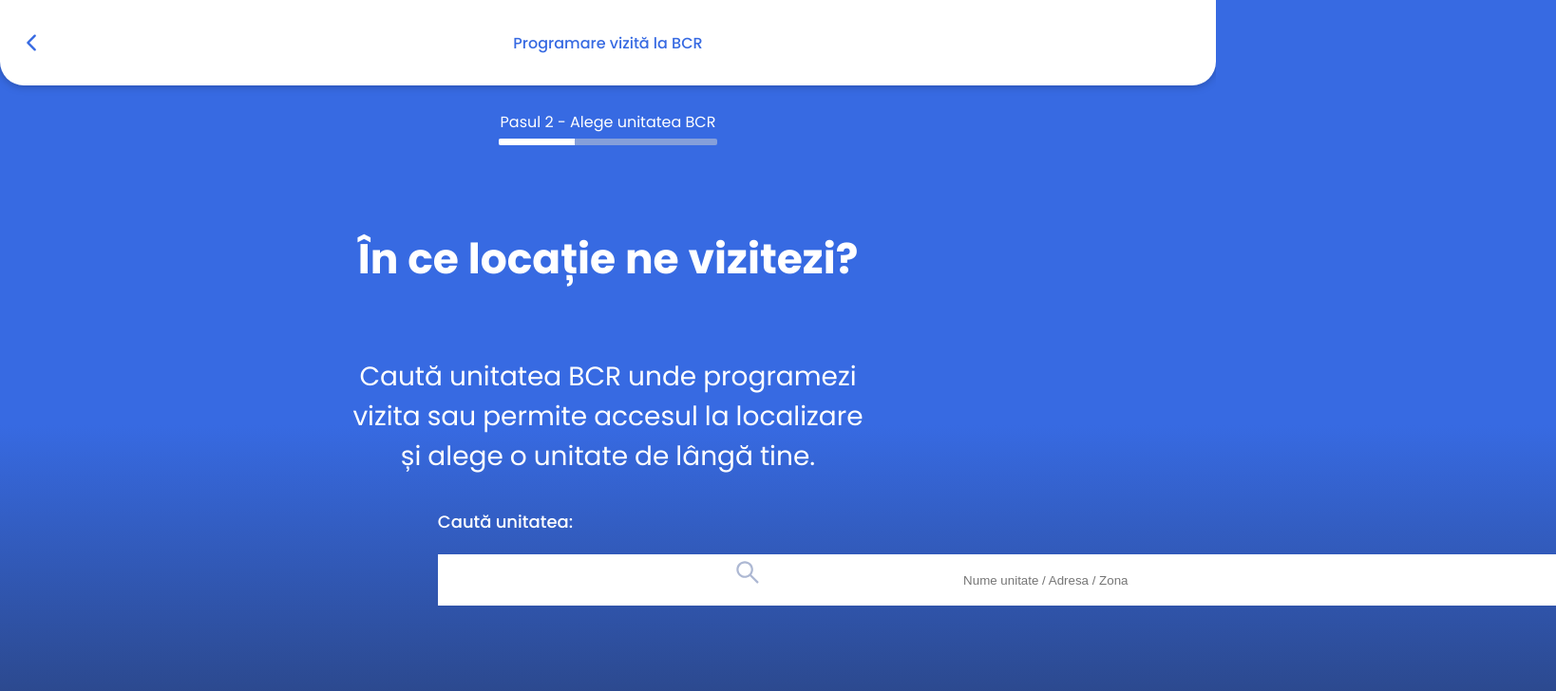
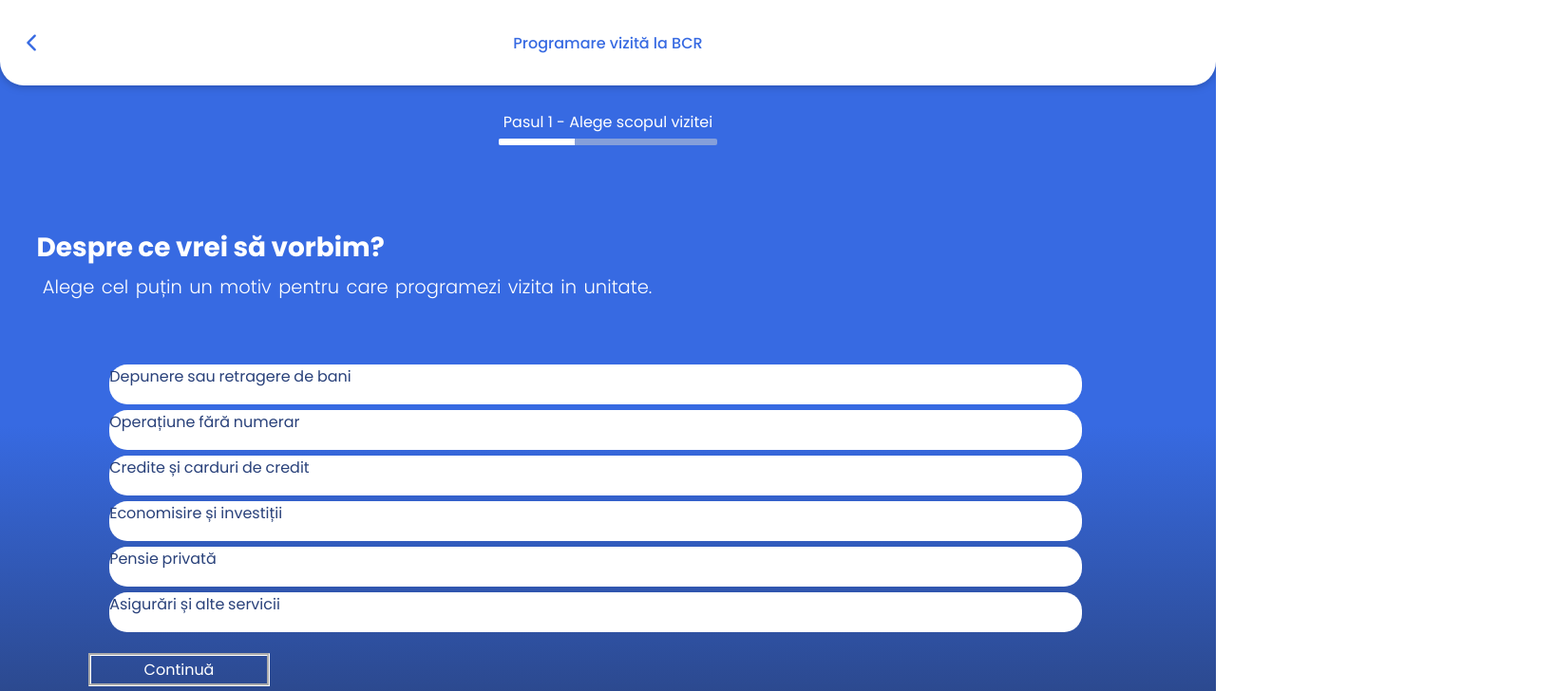
Before and after one commit to andreiv03/bcr-scheduling-page, a Next.js app: page / in a window 1280 px wide. Shown: the top 728 px of the page at 95% size, 1638 px wide, since content can reach past the window. Built offline with nearby package versions, Linux system fonts and the light colour scheme.

Commit message:
Desktop First Step version of the FrontEnd

```diff
--- /dev/null
+++ b/components/center-text-step1.tsx
@@ -0,0 +1,14 @@
+import styles from "styles/components/center-text.module.scss";
+
+const CenterTextStep1: React.FC = () => {
+  return (
+    <main className={styles["title-message"]}>
+      <p className={styles["header-step1"]}>Despre ce vrei să vorbim?</p>
+      <p className={styles["header-description-step1"]}>
+      Alege cel puțin un motiv pentru care programezi vizita in unitate.
+      </p>
+    </main>
+  );
+};
+
+export default CenterTextStep1;
--- /dev/null
+++ b/components/option-step1.tsx
@@ -0,0 +1,30 @@
+import styles from "styles/components/options-step1.module.scss";
+
+const OptionStep1: React.FC = () => {
+    const tabs =["Depunere sau retragere de bani","Operațiune fără numerar","Credite și carduri de credit","Economisire și investiții","Pensie privată","Asigurări și alte servicii"]
+  return (
+    <main className={styles["title-message"]}>
+        <div className={styles["padding"]}>
+       <h3 className={styles["option"]}>{tabs[0]}</h3>
+       </div>
+       <div className={styles["padding"]}>
+       <h3 className={styles["option1"]}>{tabs[1]}</h3>
+       </div>
+       <div className={styles["padding"]}>
+       <h3 className={styles["option2"]}>{tabs[2]}</h3>
+       </div>
+       <div className={styles["padding"]}>
+       <h3 className={styles["option3"]}>{tabs[3]}</h3>
+       </div>
+       <div className={styles["padding"]}>
+       <h3 className={styles["option4"]}>{tabs[4]}</h3>
+       </div>
+       <div className={styles["padding"]}>
+       <h3 className={styles["option5"]}>{tabs[5]}</h3>
+       </div>
+       <button type="submit" className={styles["smart-button"]}>Continuă</button>
+    </main>
+  );
+};
+
+export default OptionStep1;
--- a/components/searchbar.tsx
+++ b/components/searchbar.tsx
@@ -7,31 +7,22 @@
   function show(e: React.ChangeEvent<HTMLInputElement>) {
     console.log(value);
     setValue(e!.target!.value);
-    setPosition(true);
     console.log(position)
   }
   return (
-    <main className={styles["title-message"]}>
-     <p className={styles["search-bar"]}>Caută unitatea:</p>
-     { position ?<div className={styles["input-bar"]}>
-        <input
-          className={styles["input-type"]}
+    <main className={styles["title-message"]} >
+      <p className={position ? styles["search-bar-moved"]:styles["search-bar"]}>Caută unitatea:</p>
+      <div className={position ? styles["input-bar-moved"] : styles["input-bar"]}>
+         <input
+          className={styles["input-type-mpve"]}
           placeholder="Nume unitate / Adresa / Zona"
           type="text"
           value={value}
           onChange={show}
+          onClick={() => setPosition(true)}
         />
-      </div> :<div className={styles["input-bar"]}>
-        <input
-          className={styles["input-type"]}
-          placeholder="Nume unitate / Adresa / Zona"
-          type="text"
-          value={value}
-          onChange={show}
-        />
-      </div>}
-<AiOutlineSearch className={styles["search-loop"]}/>
-    </main>
+      </div>
+      <AiOutlineSearch className={position ? styles["search-loop-moved"] : styles["search-loop"]}/></main>
   );
 };
 
--- /dev/null
+++ b/components/step1.tsx
@@ -0,0 +1,12 @@
+import styles from "styles/components/step-2.module.scss";
+
+const Step2: React.FC = () => {
+  return (
+    <main className={styles["title-message"]}>
+      <p className={styles["step-2"]}>Pasul 1 - Alege scopul vizitei</p>
+      <div className={styles["step-bar"]} />
+    </main>
+  );
+};
+
+export default Step2;
--- a/pages/index.tsx
+++ b/pages/index.tsx
@@ -3,16 +3,22 @@
 import PageHeader from "components/page-header";
 import SearchBar from "components/searchbar";
 import Step2 from "components/step2";
+import Step1 from "components/step1";
 import styles from "styles/pages/home.module.scss";
+import CenterTextStep1 from "components/center-text-step1";
+import OptionStep1 from "components/option-step1";
 
 const Home = () => {
   return (
     <div className={styles["page"]}>
       <PageHeader />
-      <Step2 />
-      <CenterText />
-      <SearchBar />
-      <FooterLogo/>
+      {/*<Step2 />*/}
+      <Step1/>
+      {/*<CenterText />*/}
+      <CenterTextStep1/>
+      <OptionStep1/>
+      {/*<SearchBar />
+      <FooterLogo/>*/}
     </div>
   );
 };
--- a/styles/components/center-text.module.scss
+++ b/styles/components/center-text.module.scss
@@ -1,7 +1,7 @@
 .title-message {
 
 
-    .header,.header-description {
+    .header,.header-description,.header-step1,.header-description-step1 {
 
 color: white;
 position: absolute;
@@ -16,13 +16,27 @@
 word-spacing: -0.5px;
 }
 
-    .header-description {
+    .header-description,.header-description-step1 {
 top:calc(48%);
 font-weight: 300;
 width: 90%;
 left: 51%;
 font-size: 18px;
     }
+
+.header-step1{
+    top:calc(30%);
+    width:94%;
+    left:50%;
+}
+.header-description-step1{
+    top:calc(36%);
+    width:95%;
+    left:51%;
+    word-spacing: 2px;
+    font-size: 19.5px;
+    font-weight: 300;
+}
 @media only screen and (min-width:778px){
         .header{
     width: 100%;
--- /dev/null
+++ b/styles/components/options-step1.module.scss
@@ -0,0 +1,59 @@
+
+
+.padding{
+
+
+    .option,.option1,.option2,.option3,.option4,.option5{
+
+        background-color: rgba($color: white, $alpha: 1);
+    height: 42px;
+    position: absolute;
+
+    display: flex;
+    border-radius: 19px;
+    font-family: 'Poppins';
+    font-style: normal;
+    font-size: 16px;
+    font-weight: 400;
+    word-spacing: -0.5px;
+    text-align: left;
+    top:73%;
+    width:80%;
+    left:9%;
+
+
+
+
+
+}
+.option{
+    top:48%;
+}
+.option1{
+    top:54%;
+}
+.option2{
+    top:60%;
+}
+.option3{
+    top:66%;
+}
+.option4{
+    top:72%;
+}
+.option5{
+    top:78%;
+}
+}
+.smart-button{
+    box-sizing: border-box;
+
+position: absolute;
+width: 191px;
+height: 35px;
+left: 93px;
+top:86%;
+border-color: white;
+color: white;
+border-style:groove;
+}
--- a/styles/components/search-bar.module.scss
+++ b/styles/components/search-bar.module.scss
@@ -1,4 +1,4 @@
-.search-bar{
+.search-bar,.search-bar-moved{
     color: white;
     position: absolute;
     width: 92%;
@@ -14,8 +14,11 @@
     font-size: 18px;
 
 }
+.search-bar-moved{
+    top:calc(18%);
+}
 
-.input-bar{
+.input-bar,.input-bar-moved{
     top:73%;
     width:100%;
 
@@ -27,19 +30,29 @@
     display: flex;
     align-items: center;
 
+
 }
-.animation {
-    animation: moveUp 1s ease-in-out infinite;
+.input-bar-moved{
+    top:22%;
+    width:88%;
+    justify-content: center;
+    display: flex;
+    align-items: center;
+    text-align: center;
+    left:6%;
+    border-radius: 19px;
 }
+
 
 .input-type{
     width:92%;
     height: 52px;
     justify-content: center;
     text-align: center;
+    transition: all 0.5s ease-in-out;
 }
 
-.search-loop{
+.search-loop,.search-loop-moved{
     top:74.7%;
     width:10%;
     left:80%;
@@ -51,6 +64,14 @@
     justify-content: center;
     display: flex;
     align-items: center;
+}
+.search-loop-moved{
+    top:23.5%;
+}
+.animation {
+    animation: moveUp 1s ease-in-out infinite;
+    animation-iteration-count: 1;
+    background-color: rgba($color: white, $alpha: 1);
 }
 @media only screen and (min-width:778px){
     .search-bar{
@@ -80,12 +101,13 @@
         display: flex;
         align-items: center;
         border-radius: 19px;
-        transition: all 0.5s ease-in-out;
-        &:hover {
-            transform: scale(1.2);
-          }
-          animation: my-animation 2s linear infinite;
+        // transition: all 0.5s ease-in-out;
+        // &:hover {
+        //     transform: scale(1.2);
+        //   }
+        //   animation: my-animation 2s linear infinite;
     }
+
 
     .input-type{
         width:42%;
```
